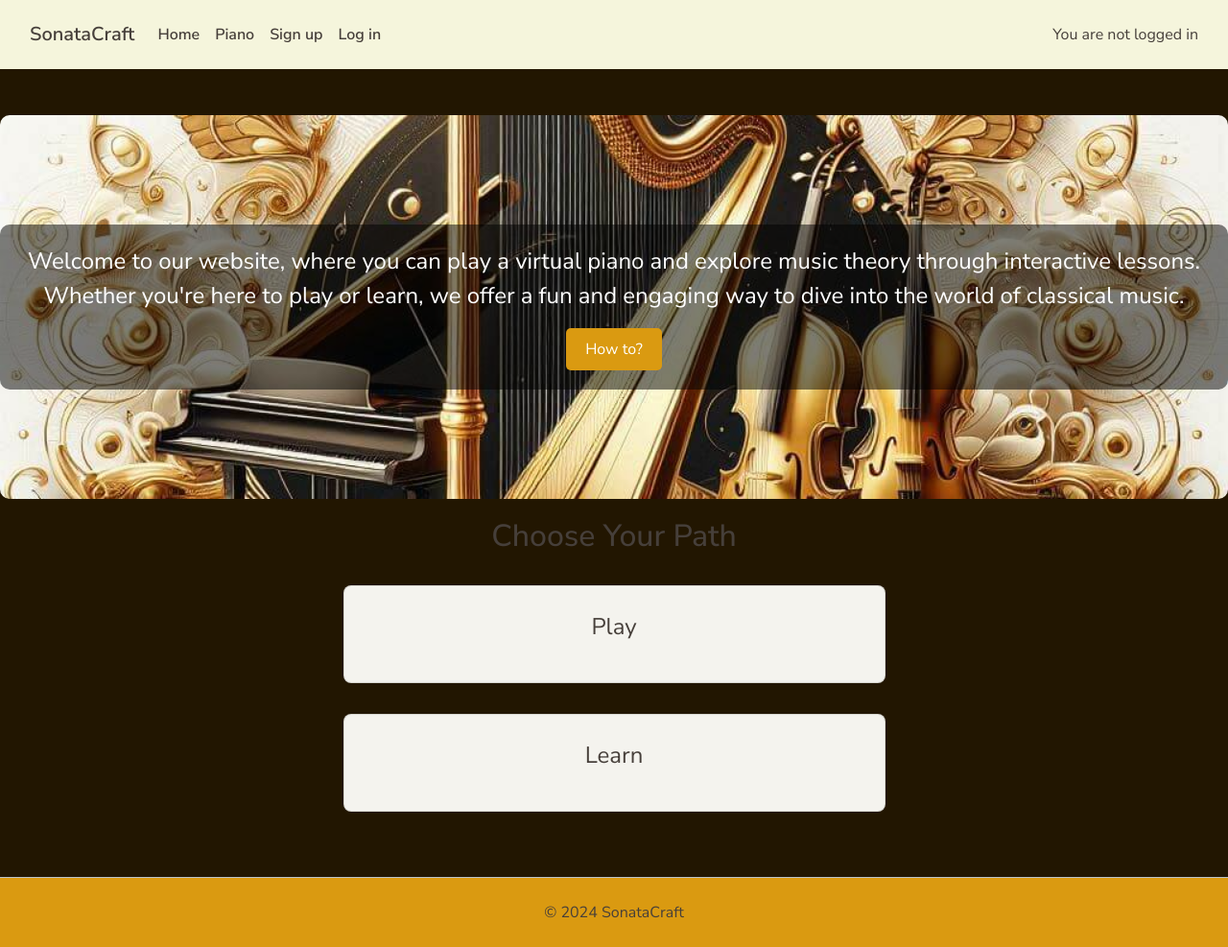
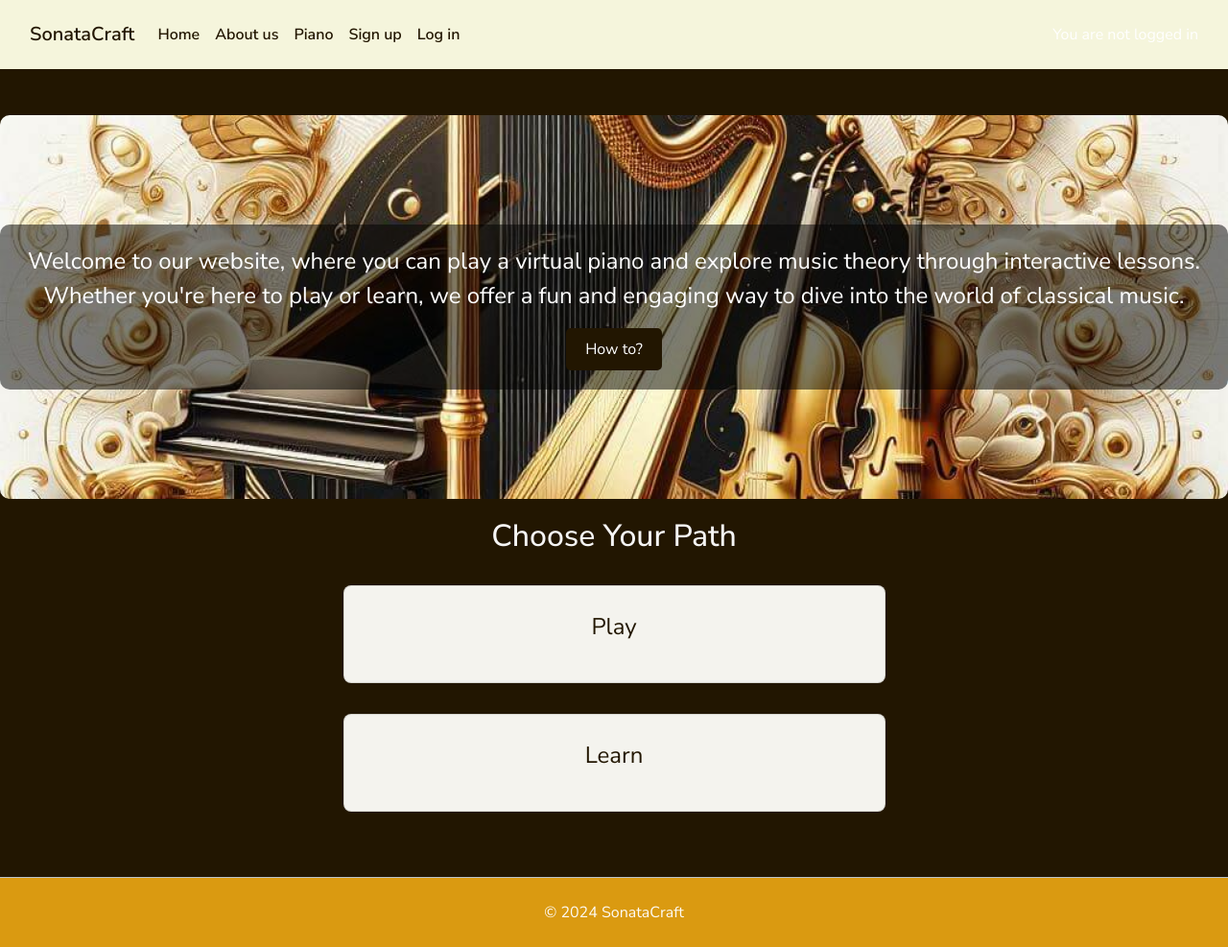
Before and after one commit to Damitwhy/Team4-Sep2024-Hackathon, a Django app: page / in a window 1280 px wide. Shown: the whole page at 96% size. Run offline with Django 5.2, Linux system fonts and the light colour scheme.

Commit message:
fix colors for contrast, add about us page, modify base.html

```diff
--- a/core/urls.py
+++ b/core/urls.py
@@ -4,6 +4,7 @@ from . import views
 urlpatterns = [
     path('', views.home, name='home'),
     path('piano/', views.piano, name='piano'),
+    path('about/', views.piano, name='about'),
     #path('projects/', views.projects, name='projects'),
     #path('contact/', views.contact, name='contact'),
     #path('summernote/', include('django_summernote.urls')),  # Include Django Summernote URLs
--- a/static/css/styles.css
+++ b/static/css/styles.css
@@ -4,7 +4,7 @@
   --primary-color: #3498db;
   --secondary-color: #2ecc71;
   --background-color: #221601;
-  --text-color: #463f3a;
+  --text-color: #fffffff5;
   --border-color: #bdc3c7;
   --accent-1: #f4f3ee;
   --background-dark: #221601;
@@ -35,7 +35,7 @@ body {
 }
 
 .nav-link {
-  color: var(--text-color);
+  color: var(--background-color);
   font-weight: 600;
   transition: color 0.3s ease, transform 0.3s ease;
 }
@@ -46,19 +46,19 @@ body {
 
 .nav-link:hover {
   opacity: 0.8;
-  color: var(--text-color);
+  color: var(--background-color);
   transform: scale(1.01);
 }
 
 .navbar-brand {
-  color: var(--text-color);
+  color: var(--background-color);
   font-weight: 600;
   transition: color 0.3s ease, transform 0.3s ease;
 }
 
 .navbar-brand:hover {
   opacity: 0.8;
-  color: var(--text-color);
+  color: var(--background-color);
 }
 
 .container {
@@ -102,12 +102,13 @@ main {
   border-radius: 8px;
   cursor: pointer;
   transition: transform 0.3s ease-in-out;
+  color: var(--background-color);
 }
 
 .card:hover {
   transform: scale(1.05);
   background-color: var(--secondary-color);
-  color: white;
+  color: var(--background-color);
 }
 .hero-container {
   position: relative;
@@ -141,7 +142,7 @@ main {
 }
 
 .action-button {
-  background-color: var(--button-color);
+  background-color: var(--background-color);
   color: white;
   padding: 10px 20px;
   border: none;
--- a/templates/base.html
+++ b/templates/base.html
@@ -85,6 +85,14 @@
                            aria-current="page"
                            href="/">Home</a>
                      </li>
+                     <li class="nav-item"></li>
+                        <a class="nav-link
+                                  {% if request.path == home_url %}
+                                     active
+                                  {% endif %}"
+                           aria-current="page"
+                           href="/">About us</a>
+                     </li>
                      <li class="nav-item">
                         <a class="nav-link
                                   {% if request.path == home_url %}
```
Also changed, not shown: core/templates/core/about.html (+65 -0 lines).
